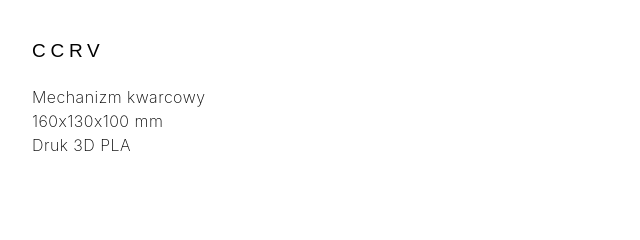
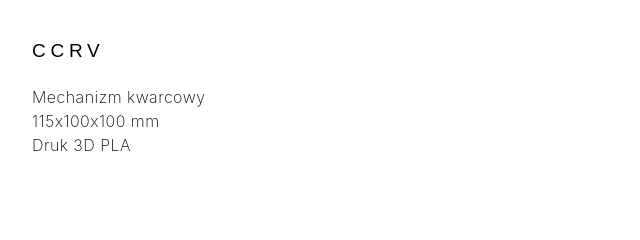
Before and after one commit to Czasowniki/CCRV, a plain HTML site: page index.html in a window 1280 px wide. Both pictures are taken after a click on the button "CCRV". Shown: the top 240 px of the page, 0-640 px from the left. Drawn offline with Linux system fonts and the light colour scheme; some packages are replaced by stand-ins of ours; a script that the page names is missing.

Commit message:
Update index.html

```diff
--- a/index.html
+++ b/index.html
@@ -34,7 +34,7 @@
 
     <button class="ui-element brand-btn brand-ccrv" id="toggle-ccrv">CCRV</button>
     <div id="panel-ccrv" class="info-panel">
-        Mechanizm kwarcowy<br>160x130x100 mm<br>Druk 3D PLA
+        Mechanizm kwarcowy<br>115x100x100 mm<br>Druk 3D PLA
     </div>
 
     <button class="ui-element brand-btn brand-czasowniki" id="toggle-czasowniki">CZASOWNIKI</button>
```
